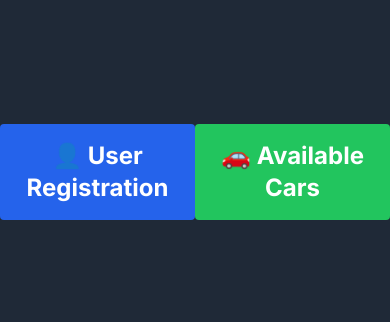
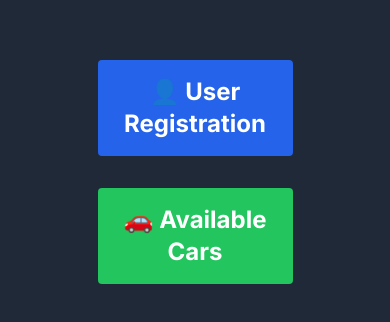
Before and after one commit to gmartins-dev/nextjs14-car-hire, a Next.js app: page / in a window 390 px wide. Shown: the part 250-572 px from the top of the page. Built offline with nearby package versions, Linux system fonts and the light colour scheme.

Commit message:
fix: styling fix to mobile on the index page

```diff
--- a/src/app/page.tsx
+++ b/src/app/page.tsx
@@ -4,7 +4,7 @@
 export default function Home() {
   return (
     <main className="flex min-h-screen items-center justify-center bg-gray-800 text-white">
-      <div className="flex flex-row w-full h-full">
+      <div className="flex justify-center items-center flex-col gap-8 w-full h-full sm:flex-row">
         <div className="flex items-center justify-center w-1/2">
           <Link href="/users/register">
             <Button bgColor="bg-blue-600 hover:bg-blue-700 transition-colors duration-200">👤 User Registration</Button>
```
